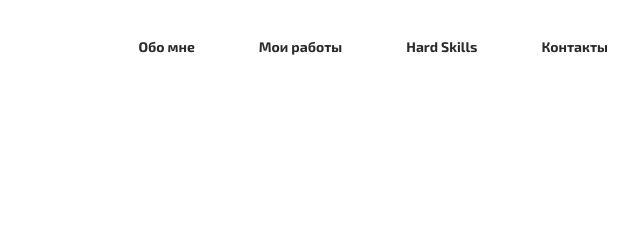
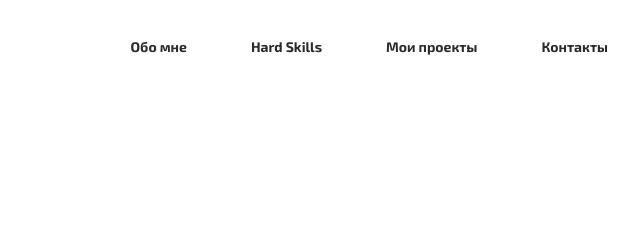
Before and after one commit to alekskudryashov/alekskudryashov.github.io, a plain HTML site: page index.html in a window 1280 px wide. Shown: the top 240 px of the page, 585-1225 px from the left. Drawn offline with Linux system fonts and the light colour scheme.

Commit message:
update index.html nav

```diff
--- a/index.html
+++ b/index.html
@@ -29,8 +29,8 @@
                 </div>
                 <nav class="nav">
                     <a class="nav__link" href="#">Обо мне</a>
-                    <a class="nav__link" href="#">Мои работы</a>
                     <a class="nav__link" href="#">Hard Skills</a>
+                    <a class="nav__link" href="#">Мои проекты</a>
                     <a class="nav__link" href="#">Контакты</a>
                 </nav>
             </div>
```
